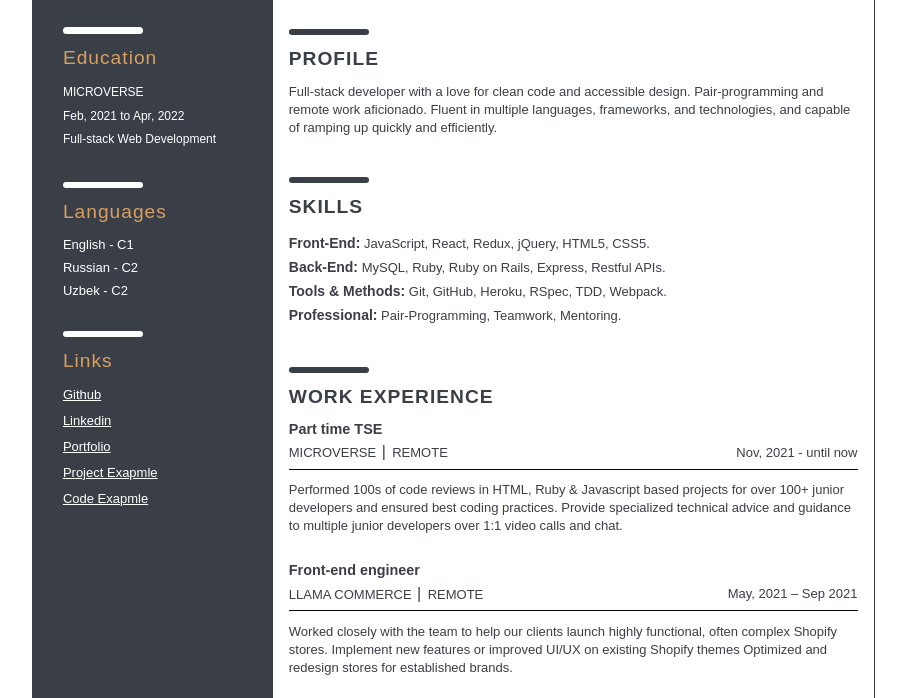
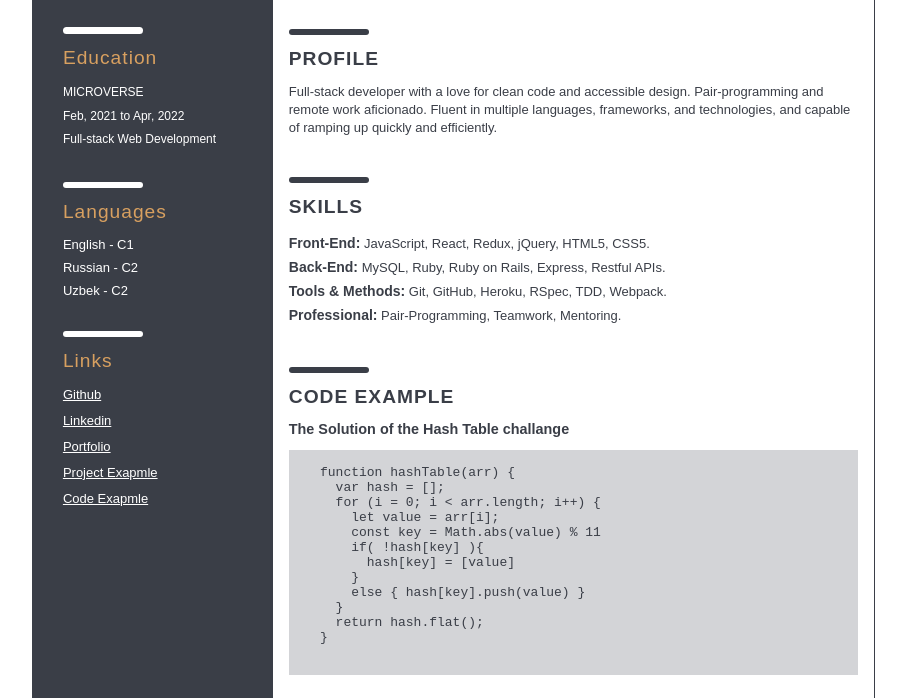
Before and after one commit to ShoiraTa/rsschool-cv, a plain HTML site: page index.html in a window 1280 px wide. Shown: the part 254-952 px from the top of the page, without its empty margins (187-1093 px from the left). Drawn offline with Linux system fonts and the light colour scheme.

Commit message:
feat: add code example

```diff
--- a/index.html
+++ b/index.html
@@ -84,6 +84,31 @@
       </article>
       <article>
         <div class="dark-divider"></div>
+          <div class="code-container">
+            <h2>CODE EXAMPLE</h2>
+            <div>
+              <h4>The Solution of the Hash Table challange</h4>
+                <pre>
+                  <code>
+    function hashTable(arr) {
+      var hash = [];
+      for (i = 0; i < arr.length; i++) {
+        let value = arr[i];
+        const key = Math.abs(value) % 11
+        if( !hash[key] ){
+          hash[key] = [value]
+        }
+        else { hash[key].push(value) }
+      }
+      return hash.flat();
+    }
+                </code>
+              </pre>
+            </div>
+          </div>
+      </article>
+      <article>
+        <div class="dark-divider"></div>
         <div class="experience-container">
           <h2>WORK EXPERIENCE</h2>
           <div>
@@ -112,7 +137,6 @@
               Worked closely with the team to help our clients launch highly functional, often complex Shopify stores.
               Implement new features or improved UI/UX on existing Shopify themes
               Optimized and redesign stores for established brands.
-
             </p>
           </div>
         </div>
--- a/style.css
+++ b/style.css
@@ -212,7 +212,9 @@ h2 {
   margin: 0.8rem 0;
 }
 
-.profile-container {
+.profile-container,
+.code-container,
+.experience-container {
   margin-bottom: 2.5rem;
 }
 
@@ -249,6 +251,11 @@ footer {
   width:60px;
   height:40px;
 }
+
+pre{
+  background-color: #d3d4d7;
+  letter-spacing: 0;
+}
 @media only screen and (max-width: 770px) {
   .header-ul {
     display: flex;
```
